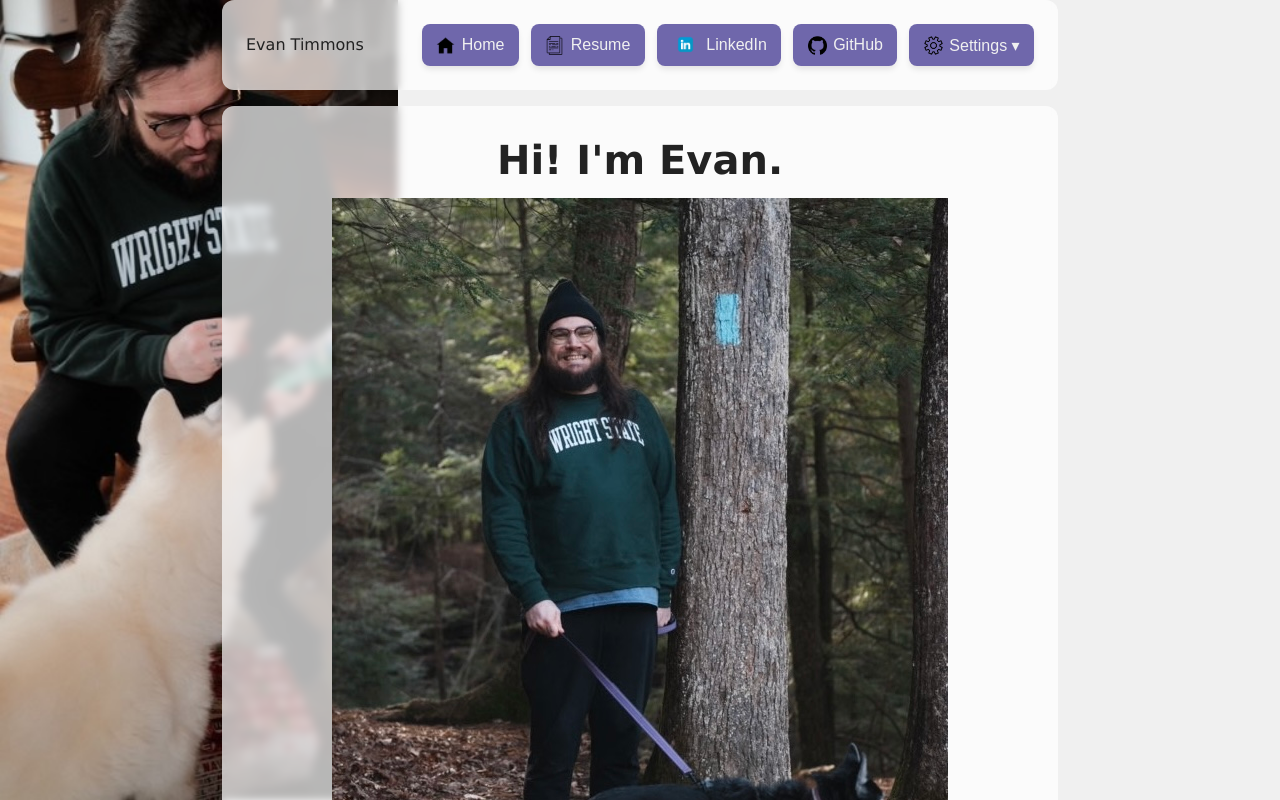
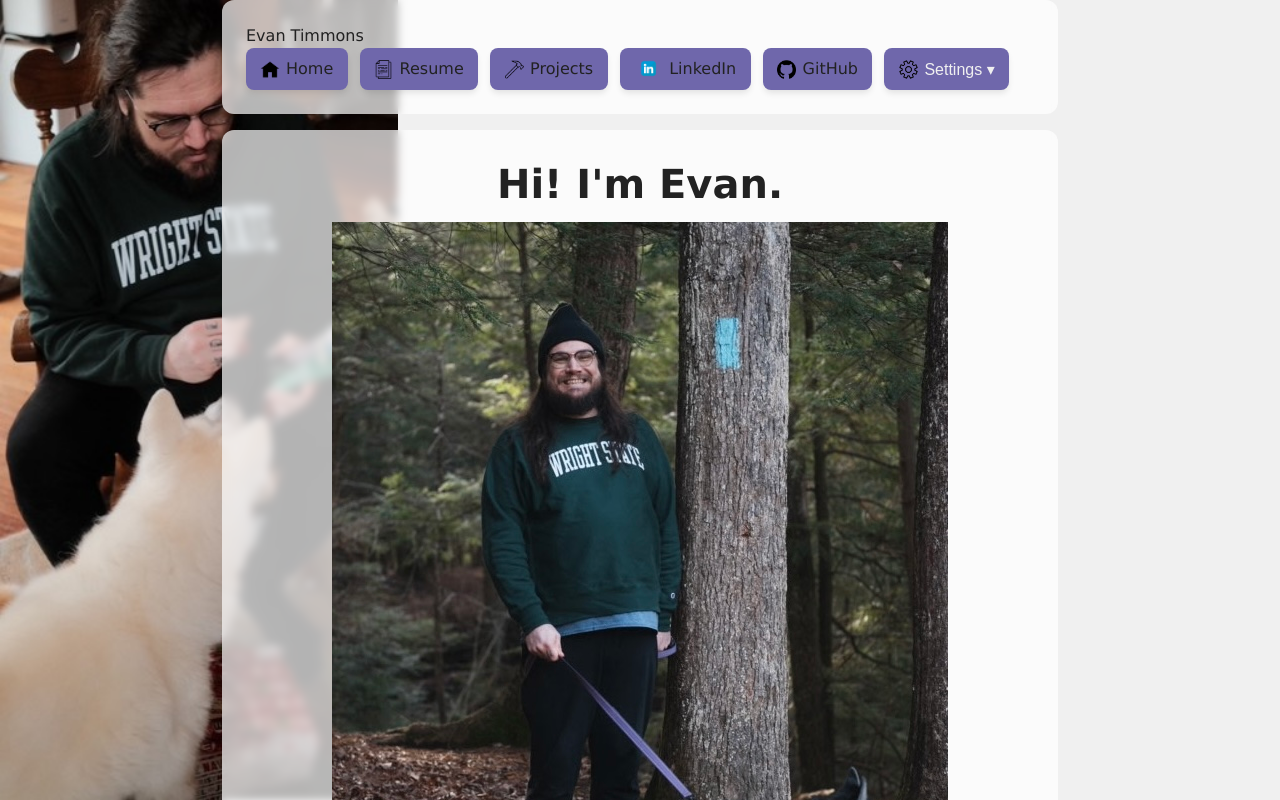
Before and after one commit to timmonsevan/personalsite, a React (Vite) app in the folder client/: page / in a window 1280 px wide. Shown: the top 800 px of the page. Built offline with nearby package versions, Linux system fonts and the light colour scheme; no server answers.

Commit message:
created button for navigation to projects page

```diff
--- a/client/src/components/header/Header.css
+++ b/client/src/components/header/Header.css
@@ -64,8 +64,8 @@ nav {
   height: 2.6rem;
 }
 
-.nav-link-btn a,
-.nav-link-btn a:visited {
+.nav-link-btn,
+.nav-link-btn:visited {
   color: inherit;
   text-decoration: none;
 }
--- a/client/src/components/header/Header.jsx
+++ b/client/src/components/header/Header.jsx
@@ -7,6 +7,7 @@ import documentIcon from "../../assets/icons/document_app_icon.png";
 import linkedinIcon from "../../assets/icons/linkedin_app_icon.png";
 import githubIcon from "../../assets/icons/github_app_icon.png";
 import settingsIcon from "../../assets/icons/settings_app_icon.png";
+import projectsIcon from "../../assets/icons/projects_app_icon.png";
 
 function Header() {
   const dropdownRef = useRef(null);
@@ -64,7 +65,7 @@ function Header() {
           </button>
           <div className={`nav-links${isNavOpen ? " open" : ""}`}>
             <div className="home">
-              <button className="btn-accent nav-link-btn">
+              <Link to="/" className="btn-accent nav-link-btn">
                 <img
                   src={homeIcon}
                   alt="Home Icon"
@@ -72,11 +73,11 @@ function Header() {
                   width="200"
                   height="200"
                 />
-                <Link to="/">Home</Link>
-              </button>
+                Home
+              </Link>
             </div>
             <div className="resume">
-              <button className="btn-accent nav-link-btn">
+              <Link to="/resume" className="btn-accent nav-link-btn">
                 <img
                   src={documentIcon}
                   alt="Document Icon"
@@ -84,11 +85,28 @@ function Header() {
                   width="200"
                   height="200"
                 />
-                <Link to="/resume">Resume</Link>
-              </button>
+                Resume
+              </Link>
+            </div>
+            <div className="projects">
+              <Link to="/projects" className="btn-accent nav-link-btn">
+                <img
+                  src={projectsIcon}
+                  alt="Projects Icon"
+                  className="icon"
+                  width="200"
+                  height="200"
+                />
+                Projects
+              </Link>
             </div>
             <div className="linkedin">
-              <button className="btn-accent nav-link-btn">
+              <a
+                href="https://www.linkedin.com/in/timmonsevan/"
+                target="_blank"
+                rel="noreferrer"
+                className="btn-accent nav-link-btn"
+              >
                 <img
                   src={linkedinIcon}
                   alt="LinkedIn Icon"
@@ -96,17 +114,16 @@ function Header() {
                   width="200"
                   height="200"
                 />
-                <a
-                  href="https://www.linkedin.com/in/timmonsevan/"
-                  target="_blank"
-                  rel="noreferrer"
-                >
-                  LinkedIn
-                </a>
-              </button>
+                LinkedIn
+              </a>
             </div>
             <div className="github">
-              <button className="btn-accent nav-link-btn">
+              <a
+                href="https://www.github.com/timmonsevan"
+                target="_blank"
+                rel="noreferrer"
+                className="btn-accent nav-link-btn"
+              >
                 <img
                   src={githubIcon}
                   alt="GitHub Icon"
@@ -114,14 +131,8 @@ function Header() {
                   width="200"
                   height="200"
                 />
-                <a
-                  href="https://www.github.com/timmonsevan"
-                  target="_blank"
-                  rel="noreferrer"
-                >
-                  GitHub
-                </a>
-              </button>
+                GitHub
+              </a>
             </div>
             <div className="settings-dropdown" ref={dropdownRef}>
               <button
```
Also changed, not shown: client/src/assets/icons/projects_app_icon.png (added).
